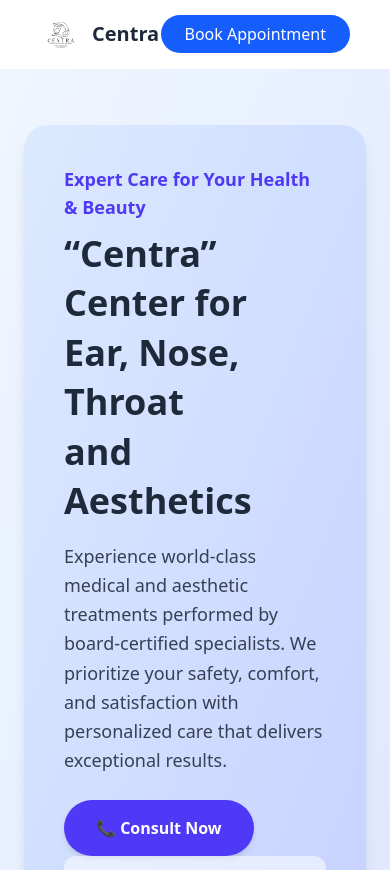
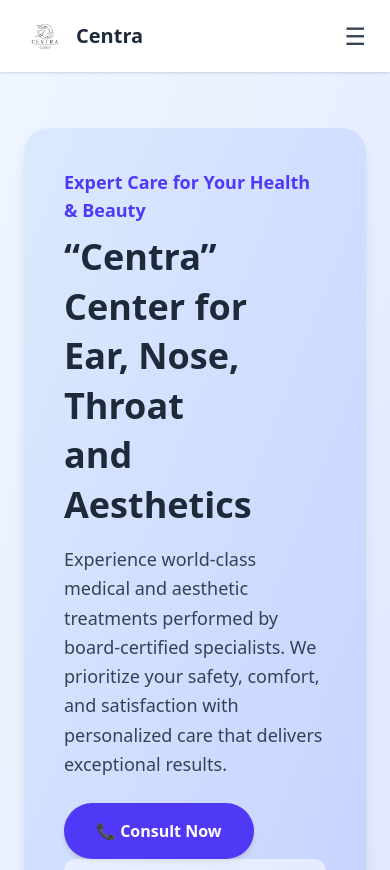
Before and after one commit to Vhon-tech12/CentraClinic, a Next.js app: page / in a window 390 px wide. Shown: the top 870 px of the page. Built offline with nearby package versions, Linux system fonts and the light colour scheme.

Commit message:
Initial Commit

```diff
--- a/components/NavBar.js
+++ b/components/NavBar.js
@@ -1,10 +1,15 @@
-import React from "react";
+"use client";
+
+import React, { useState } from "react";
 import Link from "next/link";
 import Image from "next/image";
 
 const Navbar = () => {
+  const [isOpen, setIsOpen] = useState(false);
+
   return (
-    <nav className="w-full px-10 py-5 flex items-center justify-between bg-white">
+    <nav className="w-full px-6 md:px-10 py-5 bg-white shadow-sm sticky top-0 z-50">
+      <div className="flex items-center justify-between">
 
         {/* Logo */}
         <Link href="/" className="flex items-center gap-3">
@@ -13,7 +18,6 @@
             alt="Centra Clinic PH Logo"
             width={40}
             height={40}
-          className="object-contain"
             priority
           />
           <span className="text-xl font-semibold text-gray-800">
@@ -21,7 +25,7 @@
           </span>
         </Link>
 
-      {/* Links */}
+        {/* Desktop Links */}
         <ul className="hidden md:flex items-center gap-8 text-gray-600 font-medium">
           <li><Link href="/">Home</Link></li>
           <li><Link href="/about">About</Link></li>
@@ -29,16 +33,50 @@
           <li><Link href="/contact">Contact</Link></li>
         </ul>
 
-      {/* Action */}
-      <div>
+        {/* Desktop Button */}
+        <div className="hidden md:block">
           <Link
             href="/login"
-          className="bg-blue-600 text-white font-medium rounded-full px-6 py-2 hover:bg-blue-700 transition-colors"
+            className="bg-blue-600 text-white rounded-full px-6 py-2 hover:bg-blue-700 transition"
           >
             Book Appointment
           </Link>
         </div>
 
+        {/* Mobile Menu Button */}
+        <button
+          className="md:hidden text-gray-700 text-2xl"
+          onClick={() => setIsOpen(!isOpen)}
+        >
+          ☰
+        </button>
+      </div>
+
+      {/* Mobile Menu */}
+      {isOpen && (
+        <div className="md:hidden mt-4 bg-white rounded-xl shadow-lg p-5 space-y-4">
+          <Link href="/" onClick={() => setIsOpen(false)} className="block">
+            Home
+          </Link>
+          <Link href="/about" onClick={() => setIsOpen(false)} className="block">
+            About
+          </Link>
+          <Link href="/service" onClick={() => setIsOpen(false)} className="block">
+            Service
+          </Link>
+          <Link href="/contact" onClick={() => setIsOpen(false)} className="block">
+            Contact
+          </Link>
+
+          <Link
+            href="/login"
+            onClick={() => setIsOpen(false)}
+            className="block text-center bg-blue-600 text-white rounded-full px-6 py-2"
+          >
+            Book Appointment
+          </Link>
+        </div>
+      )}
     </nav>
   );
 };
```
Lines whose indentation alone changed are shown as unchanged.
